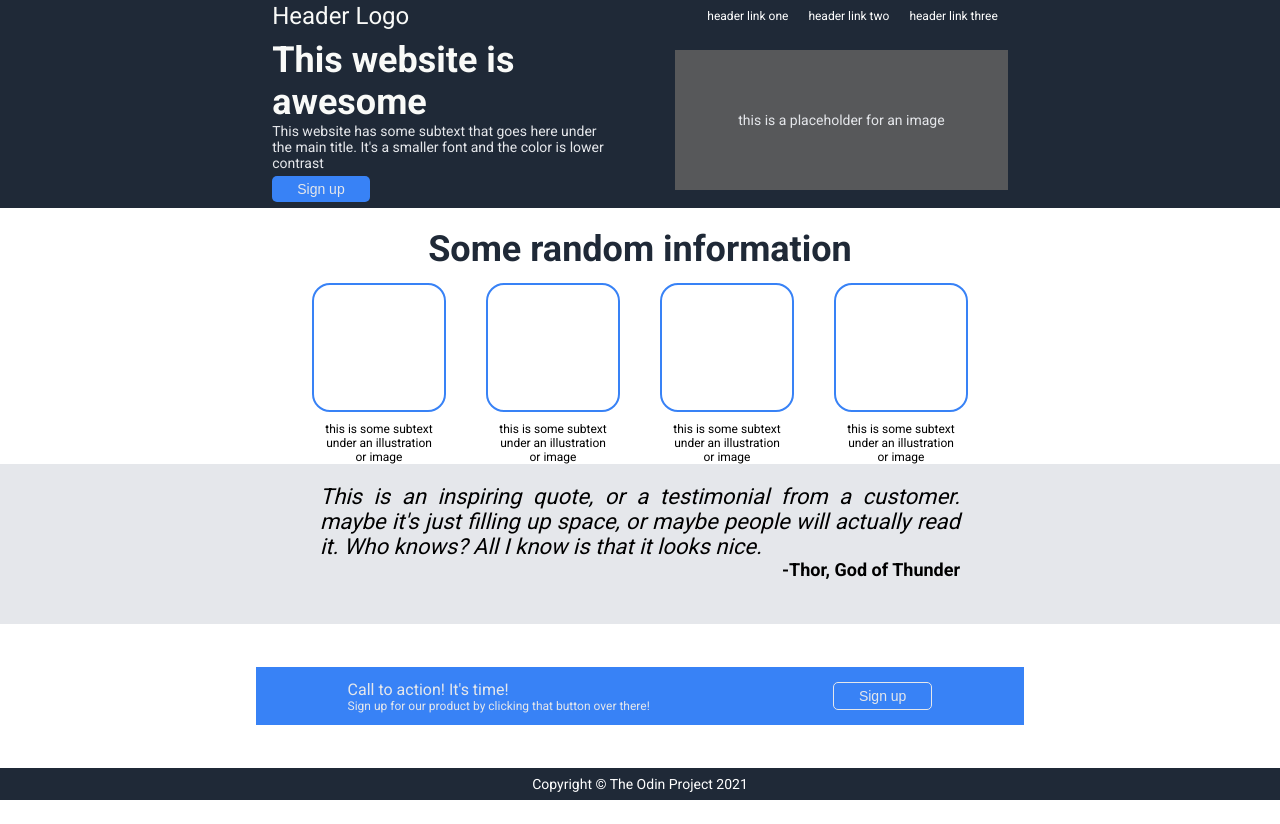
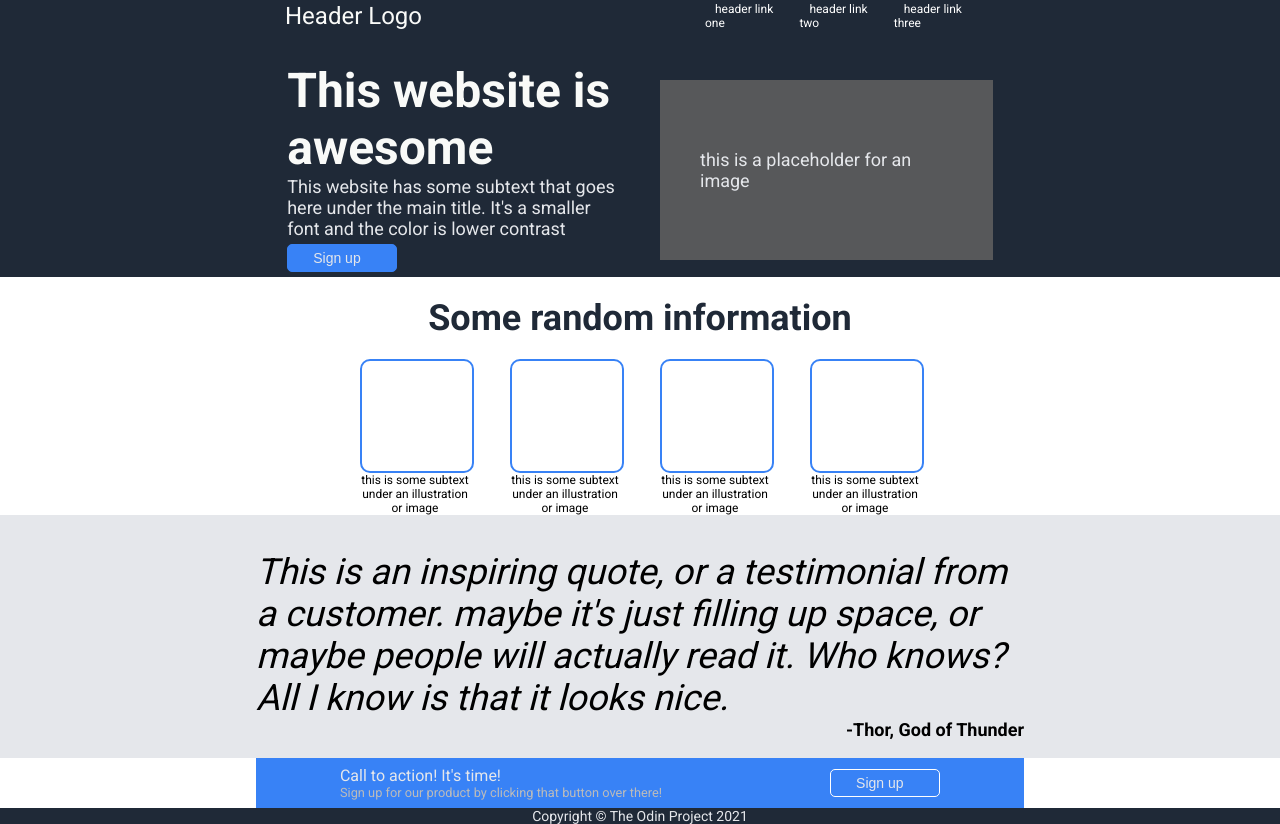
Before and after one commit to Srathpk/Landing, a plain HTML site: page index.html in a window 1280 px wide. Before the commit the page ends 800 px from the top, so only its background shows below. Drawn offline with Linux system fonts and the light colour scheme.

Commit message:
Cleaned Multiple Nesting. Renamed classes for readability. Usage of headings and paragraphs

```diff
--- a/index.html
+++ b/index.html
@@ -19,12 +19,12 @@
     </div>
     <div class="first_q">
       <div class="first_q_left">
-        <div class="text_a_1q">This website is awesome</div>
-        <div class="text_b_1q">
+        <h1>This website is awesome</h1>
+        <p class="subtext">
           This website has some subtext that goes here under the main title.
           It's a smaller font and the color is lower contrast
-        </div>
-        <div class="sign_up_top"><button>Sign up</button></div>
+        </p>
+        <button class="button top">Sign up</button>
       </div>
       <div class="first_q_right">
         <div class="img_place">this is a placeholder for an image</div>
@@ -32,50 +32,45 @@
     </div>
 
     <div class="second_q">
-      <div class="text_a_2q">Some random information</div>
-
-      <div class="tokens">
-        <div class="tiles">
-          <div class="tile"></div>
-          <div class="tile"></div>
-          <div class="tile"></div>
-          <div class="tile"></div>
-        </div>
+      <h2 class="info">Some random information</h2>
       <div class="texttiles">
         <div class="texttile">
+          <div class="tile"></div>
           this is some subtext under an illustration or image
         </div>
         <div class="texttile">
+          <div class="tile"></div>
           this is some subtext under an illustration or image
         </div>
         <div class="texttile">
+          <div class="tile"></div>
           this is some subtext under an illustration or image
         </div>
         <div class="texttile">
+          <div class="tile"></div>
           this is some subtext under an illustration or image
-          </div>
         </div>
       </div>
     </div>
 
     <div class="third_q">
-      <div class="text_a_3q">
+      <p class="quote">
         This is an inspiring quote, or a testimonial from a customer. maybe it's
         just filling up space, or maybe people will actually read it. Who knows?
         All I know is that it looks nice.
-      </div>
-      <div class="text_b_3q">-Thor, God of Thunder</div>
+      </p>
+      <p class="author">-Thor, God of Thunder</p>
     </div>
 
     <div class="forth_q">
+      <div class="forth_q_clr">
         <div class="forth_q_cont">
-        <div class="forth_q_text">
-          <div class="text_a_4q">Call to action! It's time!</div>
-          <div class="text_b_4q">
+          <p class="call2act">Call to action! It's time!</p>
+          <p class="call2subtext">
             Sign up for our product by clicking that button over there!
+          </p>
         </div>
-        </div>
-        <div class="sign_up_dwn"><button>Sign up</button></div>
+        <button class="button dwn">Sign up</button>
       </div>
     </div>
     <div class="footer">Copyright © The Odin Project 2021</div>
--- a/styles.css
+++ b/styles.css
@@ -5,6 +5,7 @@ body {
   margin: 0;
   display: flex;
   flex-direction: column;
+  flex-grow: 1;
 }
 
 /*
@@ -26,30 +27,26 @@ first_q, second_q, third_q and forth_q respectively.
 }
 
 .logo {
-  display: flex;
-  width: 26%;
+  /* display: flex; */
+  width: 25%;
 }
 
 .links {
-  display: flex;
-  max-width: 26%;
-  min-width: 26%;
-  padding: 0px;
-  justify-content: right;
+  /* display: flex; */
+  width: 25%;
 }
 
 ul {
   display: flex;
+  padding-left: 30px;
   list-style-type: none;
   font-size: 12px; /*-------------*/
   color: #e5e7eb;
-  padding: 0;
 }
 
 li {
-  display: flex;
+  /* width: 125px; */
   gap: 20px;
-  padding: 0;
 }
 
 a,
@@ -61,11 +58,12 @@ a:visited {
 
 .footer {
   background-color: #1f2937;
+  /* margin-top: auto; */
   height: 4%;
   display: flex;
   justify-content: center;
   align-items: center;
-  color: white;
+  color: #e5e7eb;
   font-size: 14px;
 }
 
@@ -74,14 +72,15 @@ a:visited {
 /* START First quarter */
 
 .first_q {
+  padding-top: 30px;
   background-color: #1f2937;
   display: flex;
+  /* flex-grow: 2; */
   justify-content: center;
   align-items: center;
   width: 100%;
-  height: 22%;
-  gap: 70px;
-  overflow: hidden;
+  gap: 40px;
+  /* overflow: hidden; */
 }
 
 /* First quarter is divided in two quarters
@@ -92,37 +91,43 @@ first_q_left and first_q_right */
   padding: 0px;
   flex-direction: column;
   width: 26%;
+  /* min-width: 26%; */
+  /* overflow: hidden; */
 }
 
 .first_q_right {
   display: flex;
-  flex-direction: column;
+  /* flex-direction: column; */
   align-items: center;
   width: 26%;
+}
+
+/* First quarters elements */
+/* Title, Subtext and a container for the image */
+
+h1 {
+  margin: 0;
+  background-color: #1f2937;
+  font-size: 48px;
+  font-weight: bolder;
+  color: #f9faf8;
   overflow: hidden;
 }
 
-/* First quarters elements */
-/* Created 3 containers. Two for the text
-(text_a_1q, text_b_1q) and one for the image */
-
-.text_a_1q {
-  background-color: #1f2937;
-  font-size: 36px; /*Directions where to have 48px but 36px is closer to the desired outcome*/
-  font-weight: bolder;
-  color: #f9faf8;
-}
-
-.text_b_1q,
-.img_place {
-  font-size: 14px; /*Directions where to have 18px but 14px is closer to the desired outcome*/
+.subtext {
+  margin: 0;
+  font-size: 18px;
   color: #e5e7eb;
+  text-align: left;
 }
 
 .img_place {
   display: flex;
+  margin: 0;
+  font-size: 18px;
   background-color: #57585a;
-  padding: 20px;
+  color: #e5e7eb;
+  padding: 40px;
   width: 300px;
   height: 100px;
   justify-content: center;
@@ -139,54 +144,33 @@ first_q_left and first_q_right */
   align-items: center;
   height: 32%;
   width: 100%;
-  overflow: hidden;
 }
 
-/* Second quarter is divided in two containers
-One for the title (text_a_2q) and one (tokens) for the tiles(tiles)
-and the descriprion under the tiles (texttiles) */
-
-.text_a_2q {
-  display: flex;
+h2 {
   font-size: 36px;
   font-weight: bolder;
   color: #1f2937;
   padding: 20px;
-  width: 60%;
-  overflow: hidden;
-  justify-content: center;
+  margin: 0;
 }
 
-.tokens {
-  display: flex;
-  flex-direction: column;
-  width: 60%;
-  align-items: center;
-}
-.tiles,
 .texttiles {
   display: flex;
   gap: 40px;
 }
 
-.tile,
-.texttile {
-  display: flex;
-}
-
 .texttile {
   font-size: 12px;
   text-align: center;
-  padding: 10px 12px 0px 12px; /* Border of tiles compensation padding+2*/
   width: 110px;
 }
 
 .tile {
-  border-radius: 18px;
+  border-radius: 10px;
   padding: 20px;
   border: 2px solid #3882f6;
-  height: 85px;
-  width: 90px;
+  height: 70px;
+  width: 70px;
 }
 
 /* END of second quarter */
@@ -194,70 +178,80 @@ and the descriprion under the tiles (texttiles) */
 /* START third quarter */
 
 /* For the third quarter two containers where used
-one for the quote (text_a_3q) and one for the name
-of the author of the quote (text_b_3q)*/
+one for the quote and one for the name
+of the author of the quote*/
 
 .third_q {
   display: flex;
   flex-direction: column;
-  height: 20%;
+  align-items: center;
   background-color: #e5e7eb;
-  overflow: hidden;
-  width: 100%;
-  align-items: center;
+  /* overflow: hidden; */
 }
 
-.text_a_3q {
-  font-size: 22px; /*Directions where to have 36px but 22px is closer to the desired outcome*/
+.quote {
+  font-size: 36px;
   display: flex;
   font-style: italic;
-  width: 50%;
-  text-align: justify;
-  padding-top: 20px;
+  font-weight: 100;
+  justify-content: center;
+  /* padding-left: 250px;
+  padding-right: 250px; */
+  width: 60%;
+  margin-bottom: 0;
 }
-
-.text_b_3q {
-  display: flex;
+.author {
   font-weight: bolder;
   font-size: 18px;
-  width: 50%;
-  justify-content: right;
+  text-align: right;
+  /* padding-right: 250px; */
+  width: 60%;
+  margin-top: 0;
 }
 
 /*---------------------------------------*/
 
 .forth_q {
   display: flex;
-  height: 18%;
-  color: #1f2937;
+  flex-grow: 0;
+  height: 15%;
   width: 100%;
   justify-content: center;
   align-items: center;
 }
 
+.forth_q_clr {
+  display: flex;
+  justify-content: space-around;
+  align-items: center;
+  background-color: #3882f6;
+  width: 60%;
+  height: 50px;
+}
+
 .forth_q_cont {
   display: flex;
-  background-color: #3882f6;
-  justify-content: space-around;
-  align-items: center;
-  width: 60%;
-  height: 40%;
-}
-
-.forth_q_text {
-  display: flex;
   flex-direction: column;
-}
-
-.text_a_4q {
-  display: flex;
+  text-align: left;
   color: #e5e7eb;
 }
 
-.text_b_4q {
+.call2act {
+  background-color: inherit;
+  padding: 0;
+  margin: 0;
   display: flex;
-  color: #e5e7eb;
-  font-size: 12px;
+  /* color: #e5e7eb; */
+}
+
+.call2subtext {
+  background-color: inherit;
+  color: #bbbbbb;
+  padding: 0;
+  margin: 0;
+  font-size: 0.8em;
+  display: flex;
+  /* color: #e5e7eb; */
 }
 
 /*---------------------------------------*/
@@ -269,18 +263,22 @@ button {
   padding: 5px 25px;
   font-size: 14px;
   border-radius: 5px;
+  width: 110px;
+  text-align: center;
 }
 
-.sign_up_dwn button {
-  border: 1px solid #e5e7eb;
+.dwn {
+  /* border: 1px solid #e5e7eb; */
+  border: 1px solid #ffffff;
 }
 
-.sign_up_top button {
+.top {
   margin-top: 5px;
-  border: 1px;
+  margin-bottom: 5px;
+  border: 1px solid #3882f6;
 }
 
-.sign_up_top,
+/* .sign_up_top,
 .sign_up_dwn {
   display: flex;
-}
+} */
```
Lines whose indentation alone changed are shown as unchanged.
